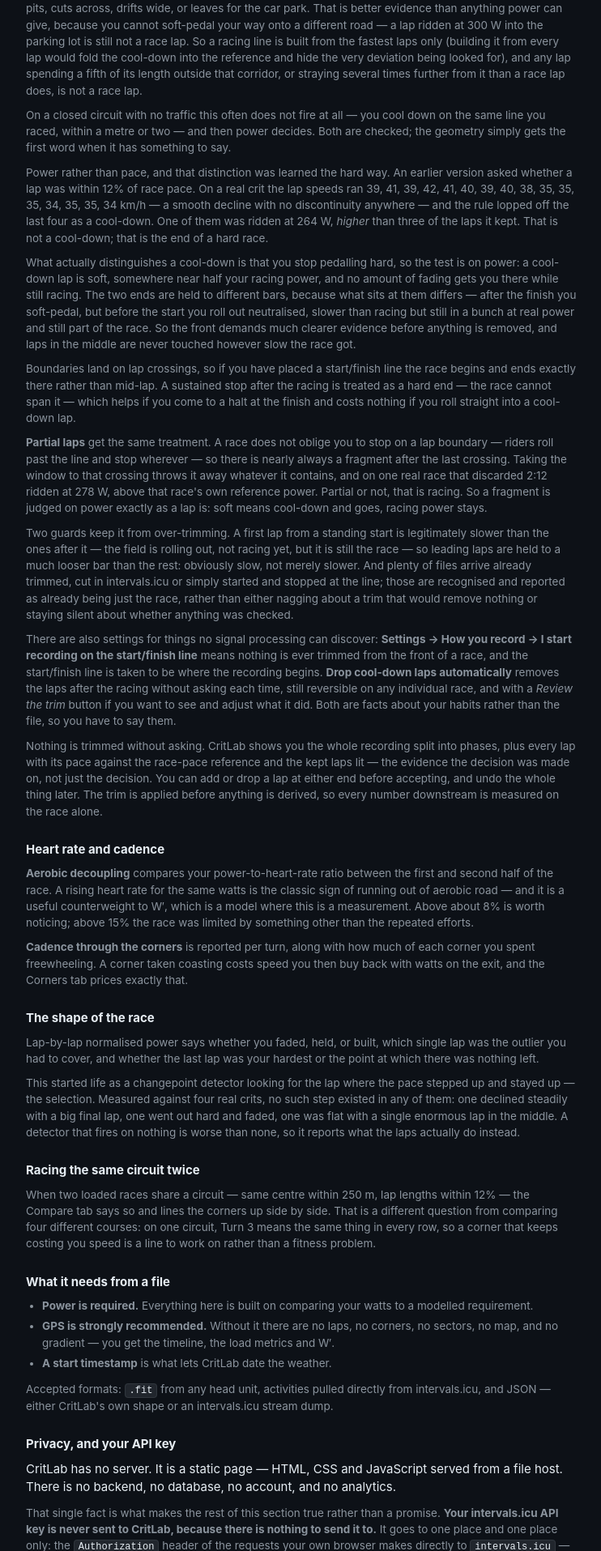
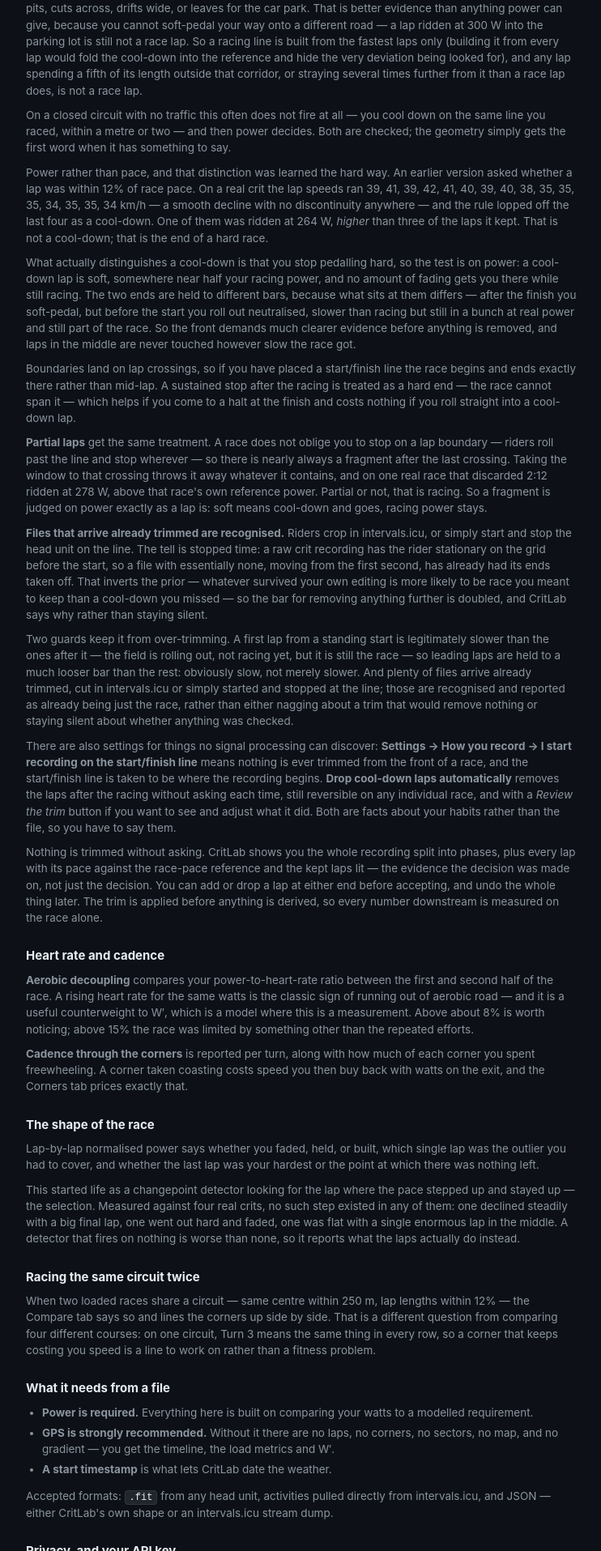
Before and after one commit to ngpaladi/CritLab, a Jekyll site: the page built from about.html, in a window 1280 px wide. Shown: the part 3085-5000 px from the top of the page at 81% size, without its empty margins (268-1010 px from the left). Built offline with Jekyll 4.4.1, drawn with Linux system fonts in a browser that asks for light colours; some of the changed text lies outside the part shown.

Commit message:
Recognise files that were trimmed before they arrived
Riders crop in intervals.icu, or start and stop the head unit on the line, and
nothing in the API says so — there is no trim field on the activity. But the
files say it themselves through stopped time. A raw crit recording has the
rider stationary on the grid before the start; these four have 2, 2, 4 and 8
seconds of stopped time in files of 35 to 39 minutes, and start moving within
eleven seconds. That is not a raw recording.

It matters because it inverts the prior. In a raw file a slow patch at the end
is probably a cool-down. In one the rider already edited, whatever survived
that editing is more likely to be race they meant to keep, so the bar for
removing anything further is doubled from 60 to 120 seconds. Woonie's remaining
1:16 and Nutmeg's 1:09 of soft riding now fall under it, and all four races
report as already being just the race rather than nagging about a minute.

Raising the bar cannot suppress a large trim — the padded fixture still has 539
seconds on the table against a 120 second bar — and three minutes of grid time
marks a file as raw again.

Co-Authored-By: Claude Opus 5 (1M context) <noreply@anthropic.com>

```diff
--- a/about.html
+++ b/about.html
@@ -287,6 +287,17 @@ title: About
 </p>
 
 <p>
+  <b>Files that arrive already trimmed are recognised.</b> Riders crop in
+  intervals.icu, or simply start and stop the head unit on the line. The tell is
+  stopped time: a raw crit recording has the rider stationary on the grid before
+  the start, so a file with essentially none, moving from the first second, has
+  already had its ends taken off. That inverts the prior — whatever survived
+  your own editing is more likely to be race you meant to keep than a cool-down
+  you missed — so the bar for removing anything further is doubled, and CritLab
+  says why rather than staying silent.
+</p>
+
+<p>
   Two guards keep it from over-trimming. A first lap from a standing start is
   legitimately slower than the ones after it — the field is rolling out, not
   racing yet, but it is still the race — so leading laps are held to a much
```
Also changed, not shown: assets/js/Analyzer.js (+25 -0 lines), assets/js/app.js (+10 -2 lines), test/harness.js (+48 -0 lines).
